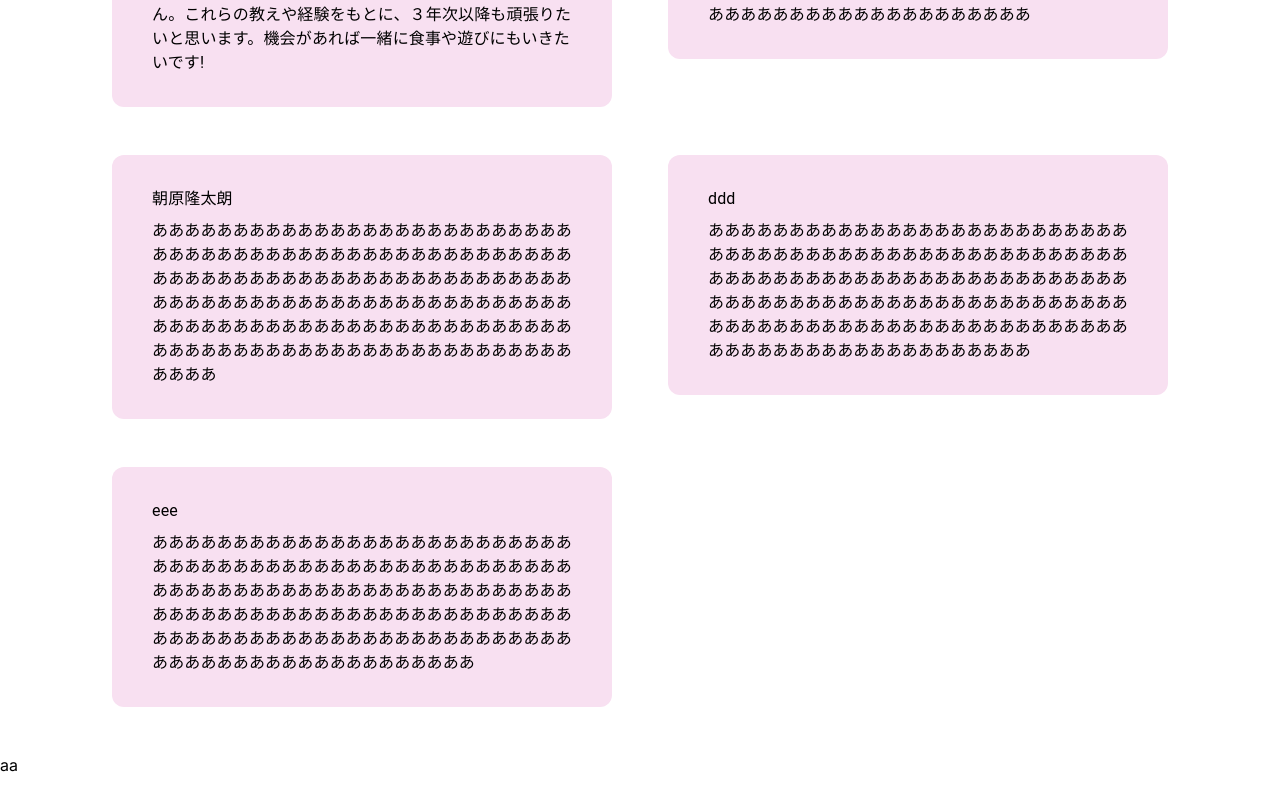
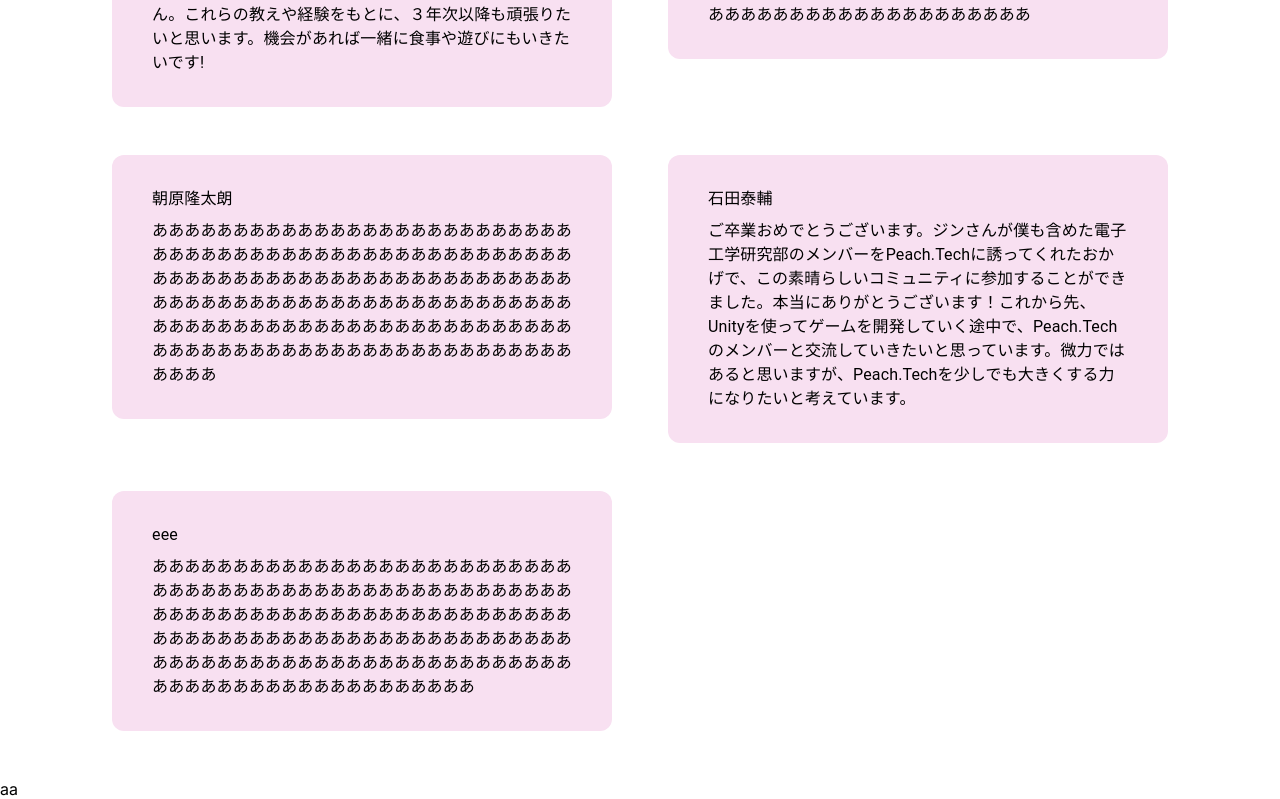
Before and after one commit to Peach-Tech0927/thank-you-jin, a Next.js app: page / in a window 1280 px wide. Shown: the part 1246-2045 px from the top of the page. Before the commit the page ends 2021 px from the top, so only its background shows below. Built offline with nearby package versions, Linux system fonts and the light colour scheme.

Commit message:
データの追加

```diff
--- a/app/data/data.ts
+++ b/app/data/data.ts
@@ -32,10 +32,10 @@ export const messages: member[] = [
       "ああああああああああああああああああああああああああああああああああああああああああああああああああああああああああああああああああああああああああああああああああああああああああああああああああああああああああああああああああああああああああああああああああああああああああああああああああああああああああああああああ",
   },
   {
-    year: "27卒",
-    name: "ddd",
+    year: "26卒",
+    name: "石田泰輔",
     message:
-      "ああああああああああああああああああああああああああああああああああああああああああああああああああああああああああああああああああああああああああああああああああああああああああああああああああああああああああああああああああああああああああああああああああああああああああああああああああああああ",
+      "ご卒業おめでとうございます。ジンさんが僕も含めた電子工学研究部のメンバーをPeach.Techに誘ってくれたおかげで、この素晴らしいコミュニティに参加することができました。本当にありがとうございます！これから先、Unityを使ってゲームを開発していく途中で、Peach.Techのメンバーと交流していきたいと思っています。微力ではあると思いますが、Peach.Techを少しでも大きくする力になりたいと考えています。",
   },
   {
     year: "27卒",
```
